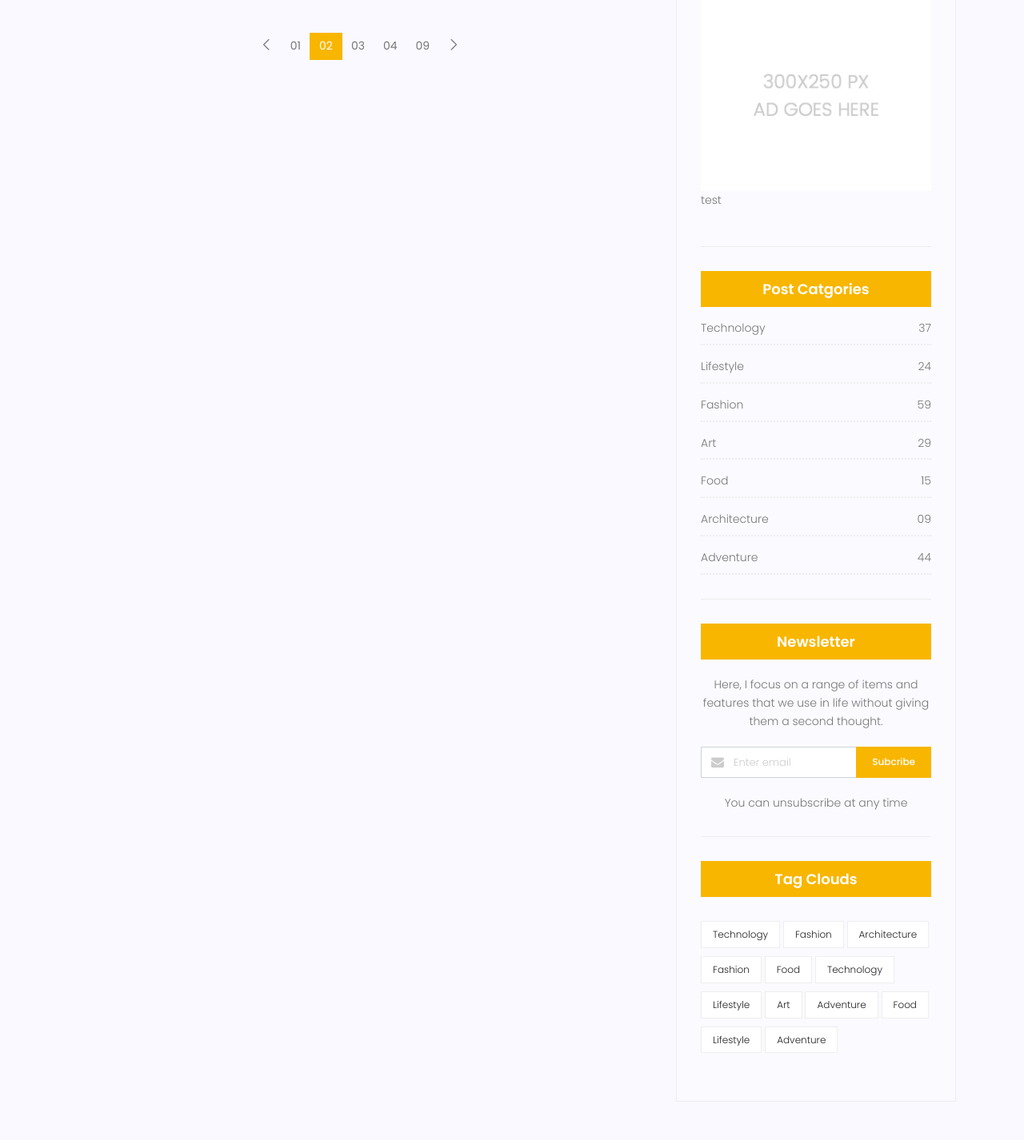
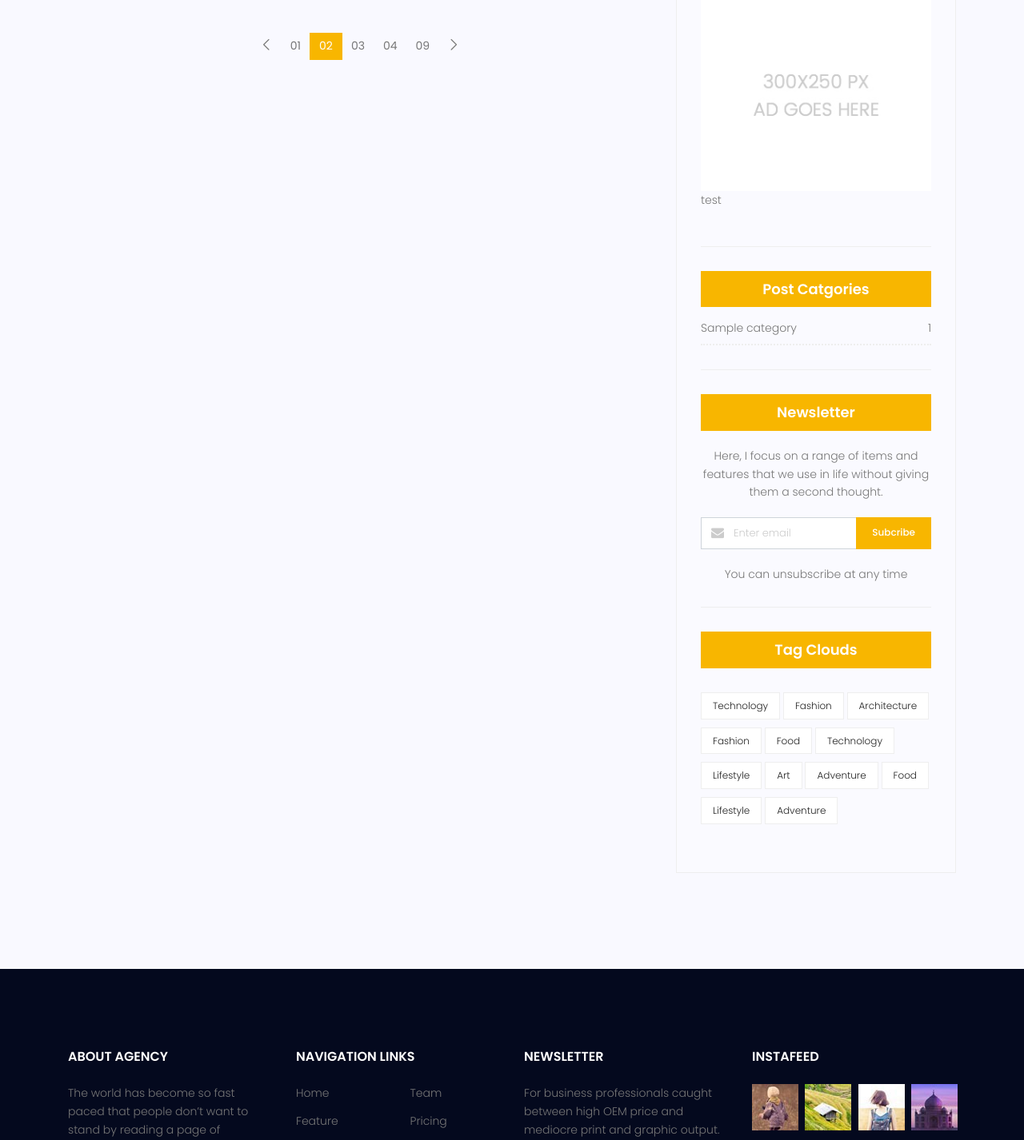
Before and after one commit to Mohammadiaa/mysite, a Django app: page /myblog/ in a window 1280 px wide. Shown: the part 1709-3135 px from the top of the page at 80% size. Run offline with Django 5.2, Linux system fonts and the light colour scheme; tables that the repository leaves empty hold one stand-in row (values such as "Sample post"); grey boxes marked "Sample" are stand-in pictures; some libraries are stand-ins or nearby versions.

Commit message:
feat: add sidebar categories with post counts
+ Added postcategories inclusion tag for dynamic data.
+ Styled category list with post counts in the sidebar.

```diff
--- a/myblog/templatetags/myblog_tags.py
+++ b/myblog/templatetags/myblog_tags.py
@@ -1,5 +1,6 @@
 from django import template
 from myblog.models import Post
+from myblog.models import Category
 register = template.Library()
 
 
@@ -16,3 +17,12 @@ def snippet(value, args= 20):
 def latestposts(arg=3):
     posts = Post.objects.filter(status = 1).order_by("-published_date")[:arg]
     return {'posts': posts}
+
+@register.inclusion_tag('myblog/blog-post-categories.html')
+def postcategories():
+    posts = Post.objects.filter(status=1)
+    categories = Category.objects.all()
+    cat_dict = {}
+    for name in categories:
+        cat_dict[name] = posts.filter(category=name).count()
+    return {'categories':cat_dict}
--- a/templates/myblog/blog-home.html
+++ b/templates/myblog/blog-home.html
@@ -1,4 +1,9 @@
-{% extends 'base.html'%} {% load static %} {% block content %}
+{% extends 'base.html'%}
+{% load static %}
+
+{% load myblog_tags %}
+
+{% block content %}
 <!-- start banner Area -->
 <section class="banner-area relative blog-home-banner" id="home">
   <div class="overlay overlay-bg"></div>
@@ -176,7 +181,7 @@
 
           {% include "myblog/blog-asd.html" %}
 
-          {% include "myblog/blog-post-categories.html" %}
+         {% postcategories %}
 
           {% include "myblog/blog-newsletter.html" %}
 
--- a/templates/myblog/blog-post-categories.html
+++ b/templates/myblog/blog-post-categories.html
@@ -2,47 +2,13 @@
 <div class="single-sidebar-widget post-category-widget">
             <h4 class="category-title">Post Catgories</h4>
             <ul class="cat-list">
+              {% for name,count in categories.items %}
               <li>
                 <a href="#" class="d-flex justify-content-between">
-                  <p>Technology</p>
-                  <p>37</p>
+                  <p>{{name}}</p>
+                  <p>{{count}}</p>
                 </a>
               </li>
-              <li>
-                <a href="#" class="d-flex justify-content-between">
-                  <p>Lifestyle</p>
-                  <p>24</p>
-                </a>
-              </li>
-              <li>
-                <a href="#" class="d-flex justify-content-between">
-                  <p>Fashion</p>
-                  <p>59</p>
-                </a>
-              </li>
-              <li>
-                <a href="#" class="d-flex justify-content-between">
-                  <p>Art</p>
-                  <p>29</p>
-                </a>
-              </li>
-              <li>
-                <a href="#" class="d-flex justify-content-between">
-                  <p>Food</p>
-                  <p>15</p>
-                </a>
-              </li>
-              <li>
-                <a href="#" class="d-flex justify-content-between">
-                  <p>Architecture</p>
-                  <p>09</p>
-                </a>
-              </li>
-              <li>
-                <a href="#" class="d-flex justify-content-between">
-                  <p>Adventure</p>
-                  <p>44</p>
-                </a>
-              </li>
+             {% endfor %}
             </ul>
           </div>
--- a/templates/myblog/blog-single.html
+++ b/templates/myblog/blog-single.html
@@ -261,7 +261,7 @@
 
              {% include "myblog/blog-asd.html" %}
 
-             {% include "myblog/blog-post-categories.html" %}
+             {% postcategories %}
 
              {% include "myblog/blog-newsletter.html" %}
 
```
